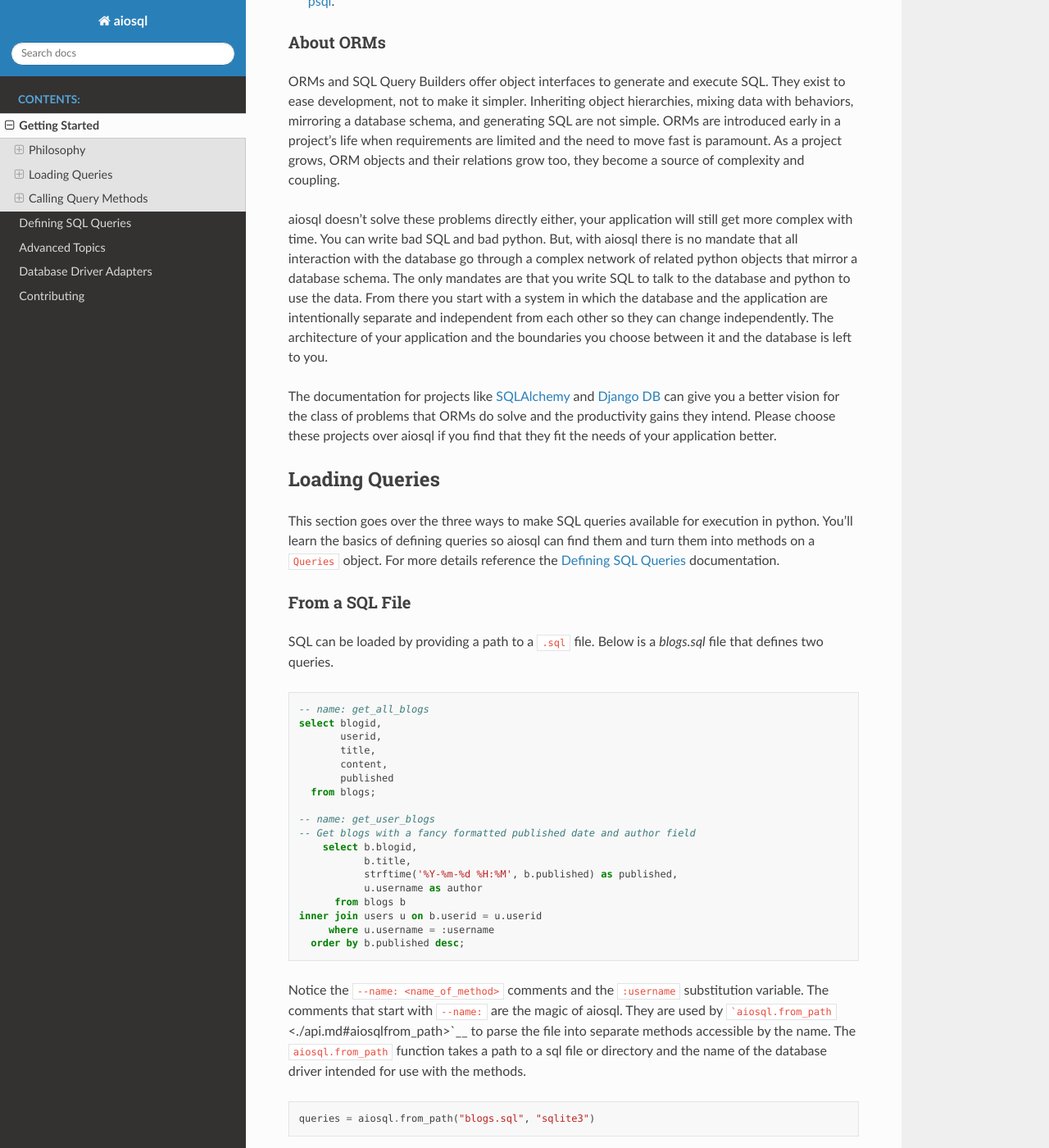
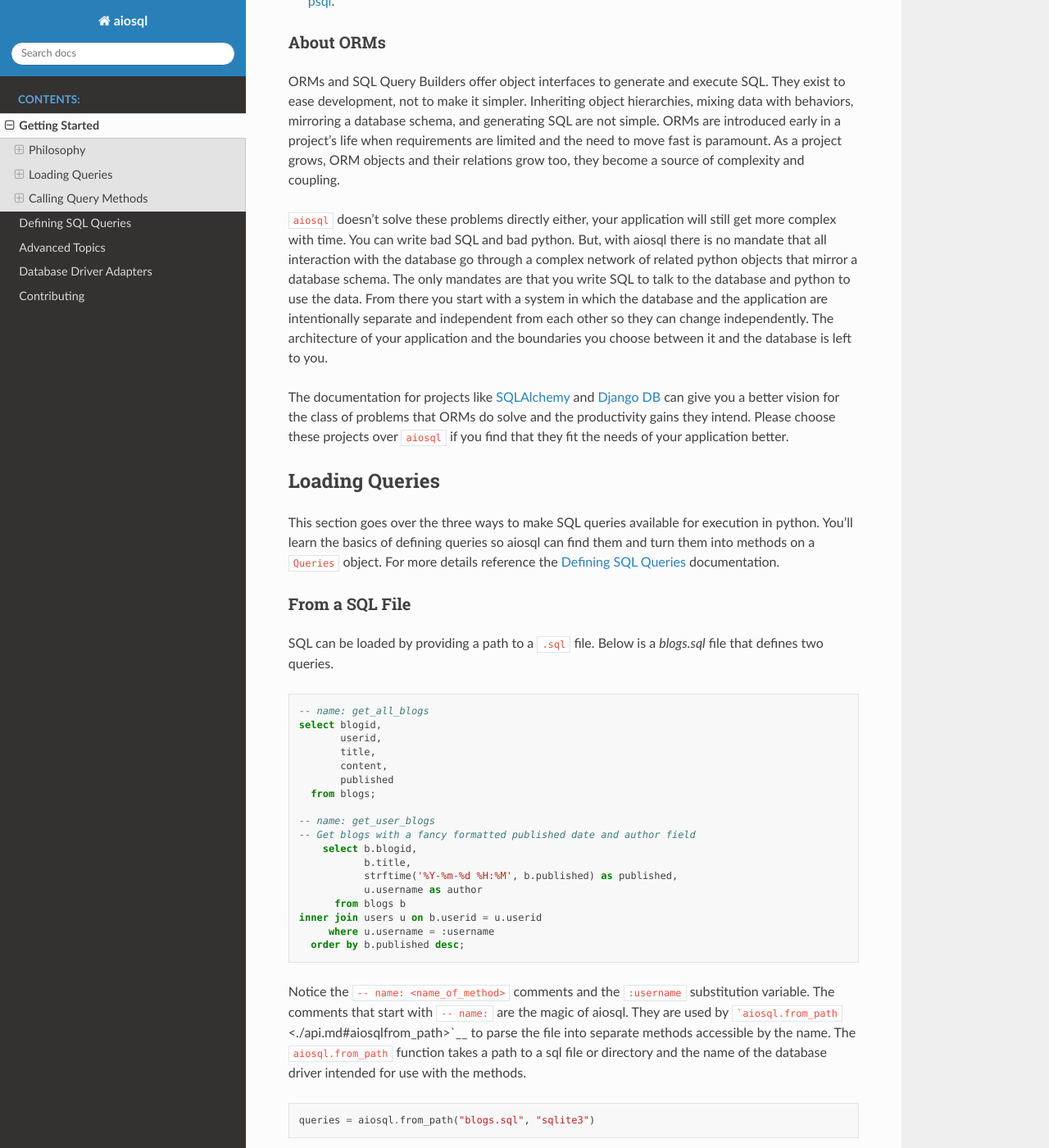
Before and after one commit to nackjicholson/aiosql, a Sphinx documentation site: the page built from docs/source/getting-started.rst, in a window 1280 px wide and 1400 px high, scrolled down 442 px. Shown: the whole window at 82% size. Built offline with Sphinx 7.4.7 and the Read the Docs theme 2.0.0, drawn with Linux system fonts in a browser that asks for light colours; pages that are not in the unit, such as notebooks, are missing from menus; some of the changed text lies outside the part shown.

Commit message:
do some doc proof reading

````diff
--- a/docs/source/getting-started.rst
+++ b/docs/source/getting-started.rst
@@ -4,7 +4,9 @@
 Philosophy
 ----------
 
-The aiosql project is for writing SQL to interact with a database. Most database libraries are intended to reduce the amount of SQL developers need to write, aiosql takes an alternative approach. Why?
+The aiosql project is for writing SQL to interact with a database.
+Most database libraries are intended to reduce the amount of SQL developers need to write, aiosql takes an alternative approach.
+Why?
 
 -  Alternatives are good. No approach fits all use cases, no matter how predominant.
 -  SQL is the most expressive and performant way to interact with a SQL database.
@@ -14,21 +16,39 @@
 About ORMs
 ~~~~~~~~~~
 
-ORMs and SQL Query Builders offer object interfaces to generate and execute SQL. They exist to ease development, not to make it simpler. Inheriting object hierarchies, mixing data with behaviors, mirroring a database schema, and generating SQL are not simple. ORMs are introduced early in a project's life when requirements are limited and the need to move fast is paramount. As a project grows, ORM objects and their relations grow too, they become a source of complexity and coupling.
+ORMs and SQL Query Builders offer object interfaces to generate and execute SQL.
+They exist to ease development, not to make it simpler.
+Inheriting object hierarchies, mixing data with behaviors, mirroring a database schema, and generating SQL are not simple.
+ORMs are introduced early in a project's life when requirements are limited and the need to move fast is paramount.
+As a project grows, ORM objects and their relations grow too, they become a source of complexity and coupling.
 
-aiosql doesn't solve these problems directly either, your application will still get more complex with time. You can write bad SQL and bad python. But, with aiosql there is no mandate that all interaction with the database go through a complex network of related python objects that mirror a database schema. The only mandates are that you write SQL to talk to the database and python to use the data. From there you start with a system in which the database and the application are intentionally separate and independent from each other so they can change independently. The architecture of your application and the boundaries you choose between it and the database is left to you.
+``aiosql`` doesn't solve these problems directly either, your application will still get more complex with time.
+You can write bad SQL and bad python.
+But, with aiosql there is no mandate that all interaction with the database go
+through a complex network of related python objects that mirror a database schema.
+The only mandates are that you write SQL to talk to the database and python to use the data.
+From there you start with a system in which the database and the application are intentionally
+separate and independent from each other so they can change independently.
+The architecture of your application and the boundaries you choose between it and the database is left to you.
 
-The documentation for projects like `SQLAlchemy <https://www.sqlalchemy.org/>`__ and `Django DB <https://docs.djangoproject.com/en/3.0/topics/db/>`__ can give you a better vision for the class of problems that ORMs do solve and the productivity gains they intend. Please choose these projects over aiosql if you find that they fit the needs of your application better.
+The documentation for projects like `SQLAlchemy <https://www.sqlalchemy.org/>`__ and
+`Django DB <https://docs.djangoproject.com/en/3.0/topics/db/>`__ can give you a better vision
+for the class of problems that ORMs do solve and the productivity gains they intend.
+Please choose these projects over ``aiosql`` if you find that they fit the needs of your application better.
 
 Loading Queries
 ---------------
 
-This section goes over the three ways to make SQL queries available for execution in python. You'll learn the basics of defining queries so aiosql can find them and turn them into methods on a ``Queries`` object. For more details reference the :doc:`defining-sql-queries` documentation.
+This section goes over the three ways to make SQL queries available for execution in python.
+You'll learn the basics of defining queries so aiosql can find them and turn them into methods
+on a ``Queries`` object.
+For more details reference the :doc:`defining-sql-queries` documentation.
 
 From a SQL File
 ~~~~~~~~~~~~~~~
 
-SQL can be loaded by providing a path to a ``.sql`` file. Below is a *blogs.sql* file that defines two queries.
+SQL can be loaded by providing a path to a ``.sql`` file.
+Below is a *blogs.sql* file that defines two queries.
 
 .. code:: sql
 
@@ -51,13 +71,19 @@
          where u.username = :username
       order by b.published desc;
 
-Notice the ``--name: <name_of_method>`` comments and the ``:username`` substitution variable. The comments that start with ``--name:`` are the magic of aiosql. They are used by ```aiosql.from_path`` <./api.md#aiosqlfrom_path>`__ to parse the file into separate methods accessible by the name. The ``aiosql.from_path`` function takes a path to a sql file or directory and the name of the database driver intended for use with the methods.
+Notice the ``-- name: <name_of_method>`` comments and the ``:username`` substitution variable.
+The comments that start with ``-- name:`` are the magic of aiosql.
+They are used by ```aiosql.from_path`` <./api.md#aiosqlfrom_path>`__ to parse the file
+into separate methods accessible by the name.
+The ``aiosql.from_path`` function takes a path to a sql file or directory
+and the name of the database driver intended for use with the methods.
 
 .. code:: python
 
     queries = aiosql.from_path("blogs.sql", "sqlite3")
 
-In the case of *blogs.sql* we expect the following two methods to be available. The ``username`` parameter of ``get_user_blogs`` will substitute in for the ``:username`` variable in the SQL.
+In the case of *blogs.sql* we expect the following two methods to be available.
+The ``username`` parameter of ``get_user_blogs`` will substitute in for the ``:username`` variable in the SQL.
 
 .. code:: python
 
@@ -67,10 +93,11 @@
     def get_user_blogs(self, username: str) -> List:
         pass
 
-From a SQL String
-~~~~~~~~~~~~~~~~~
+From an SQL String
+~~~~~~~~~~~~~~~~~~
 
-SQL can be loaded from a string as well. The result below is the same as the first example above that loads from a SQL file.
+SQL can be loaded from a string as well.
+The result below is the same as the first example above that loads from a SQL file.
 
 .. code:: python
 
@@ -107,7 +134,8 @@
 From a Directory of SQL Files
 ~~~~~~~~~~~~~~~~~~~~~~~~~~~~~
 
-Loading a directory of SQL files loads all of the queries defined in those files into a single object. The ``example/sql`` directory below contains three ``.sql`` files and can be loaded using ```aiosql.from_path`` <./api.md#aiosqlfrom_path>`__.
+Loading a directory of SQL files loads all of the queries defined in those files into a single object.
+The ``example/sql`` directory below contains three ``.sql`` files and can be loaded using ```aiosql.from_path`` <./api.md#aiosqlfrom_path>`__.
 
 ::
 
@@ -124,16 +152,20 @@
 
 .. warning::
 
-    Don't name queries the same in various files in the same directory. The last one loaded will win. See :ref:`subdirectories` below to namespace queries.
+    Don't name queries the same in various files in the same directory.
+    The last one loaded will win.
+    See :ref:`subdirectories` below to namespace queries.
 
 .. _subdirectories:
 
 Subdirectories
 ^^^^^^^^^^^^^^
 
-Introducing subdirectories allows namspacing queries. This provides a way to further organize and group queries conceptually. For instance, you could define blog queries separate from user queries access them on distinct properties of the queries object.
+Introducing subdirectories allows namspacing queries.
+This provides a way to further organize and group queries conceptually.
+For instance, you could define blog queries separate from user queries access them on distinct properties of the queries object.
 
-Assume the *blogs.sql* and *users.sql* files both contain a ``--name: get_all`` query.
+Assume the *blogs.sql* and *users.sql* files both contain a ``-- name: get_all`` query.
 
 ::
 
@@ -148,7 +180,8 @@
 
     queries = aiosql.from_path("example/sql", "sqlite3")
 
-The ``Queries`` object has two nested ``get_all`` methods accessible on attributes ``.blogs`` and ``.users``. The attributes reflect the names of the subdirectories.
+The ``Queries`` object has two nested ``get_all`` methods accessible on attributes ``.blogs`` and ``.users``.
+The attributes reflect the names of the subdirectories.
 
 .. code:: python
 
@@ -161,15 +194,19 @@
 Connections
 ~~~~~~~~~~~
 
-The connection or ``conn`` is always the first argument to an aiosql method. The ``conn`` is an open connection to a database driver that your aiosql method can use for executing the sql it contains. Controlling connections outside of aiosql queries means you can call multiple queries and control them under one transaction, or otherwise set connection level properties that affect driver behavior.
+The connection or ``conn`` is always the first argument to an ``aiosql`` method.
+The ``conn`` is an open connection to a database driver that your aiosql method can use for executing the sql it contains.
+Controlling connections outside of aiosql queries means you can call multiple queries and control them under one transaction,
+or otherwise set connection level properties that affect driver behavior.
 
 .. note::
 
     For more see: :ref:`leveraging-driver-specific-features`.
 
-In the examples throughout this page a ``conn`` object has been passed. Here is a more code complete example that shows the connection creation and call to ```aiosql.from_path`` <./api.md#aiosqlfrom_path>`__ that make a queries object.
+In the examples throughout this page a ``conn`` object has been passed.
+Here is a more code complete example that shows the connection creation and call to ```aiosql.from_path`` <./api.md#aiosqlfrom_path>`__ that make a queries object.
 
-.. code:: python
+.. code:: ipython
 
     >>> import sqlite3
     >>> import aiosql
@@ -230,4 +269,6 @@
 
 .. warning::
 
-    When passing positional arguments aiosql will apply them in the order that the substitutions appear in your SQL. This can be convenient and clear in some cases, but confusing in others. You might want to choose to always name your arguments for clarity.
+    When passing positional arguments aiosql will apply them in the order that the substitutions appear in your SQL.
+    This can be convenient and clear in some cases, but confusing in others.
+    You might want to choose to always name your arguments for clarity.
````
Also changed, not shown: other parts of docs/source/getting-started.rst (+3 -1 lines), docs/source/contributing.rst (+17 -2 lines), docs/source/defining-sql-queries.rst (+52 -14 lines).
